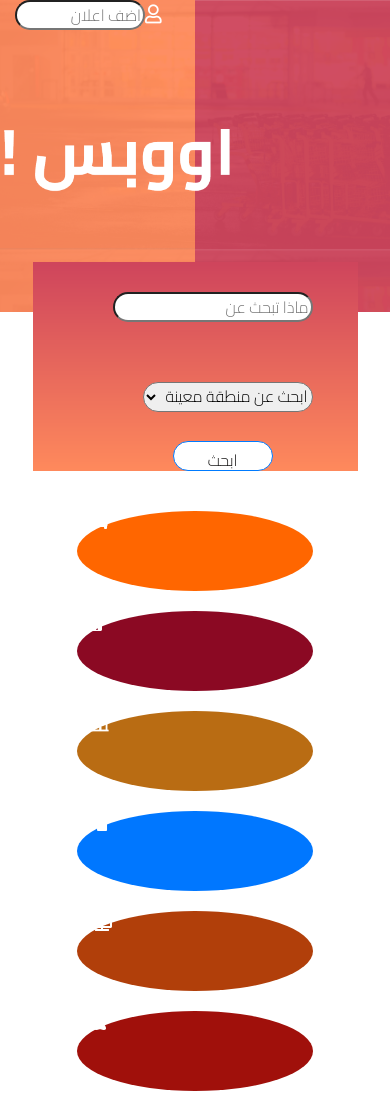
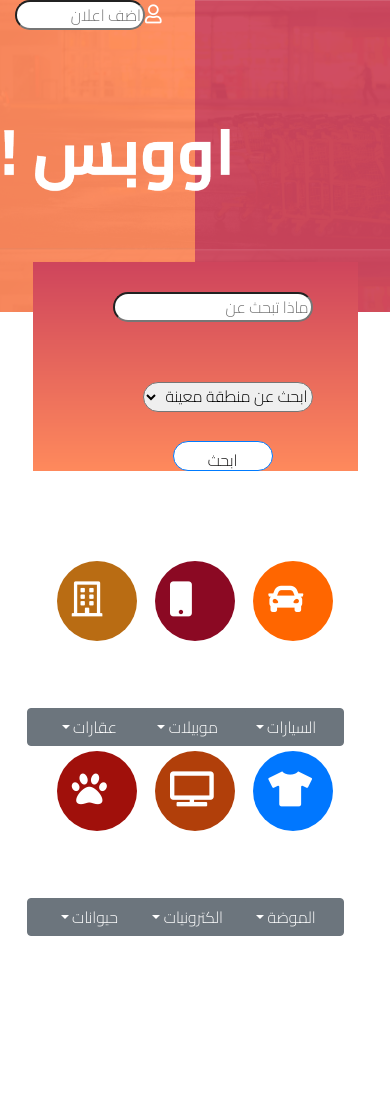
Before and after one commit to mohamedhamednour/site_opss, a plain HTML site: page index.html in a window 390 px wide. Shown: the top 1100 px of the page. Drawn offline with nearby package versions, Linux system fonts and the light colour scheme; a script that the page names is missing.

Commit message:
6 commit

```diff
--- a/assets/css/style.css
+++ b/assets/css/style.css
@@ -200,7 +200,25 @@ float: right;
     top: -130px;
 }
 .rounded-circle{
-    width: 80%;
+    width: 80px;
     height: 80px;
-    margin-bottom: 20px;
+    margin-bottom: 60px;
+    margin-top: 50px;
 }
+.dropdown{
+    top: 90px;
+    padding: 1% 9%;
+    left: 30px;
+
+
+}
+.dropdown-toggle{
+    width: 120px;
+
+}
+.-color{
+    font-size: 35px;
+    text-align: center;
+    margin-top: 20px;
+    margin-right: 1px;
+}
--- a/index.html
+++ b/index.html
@@ -46,14 +46,91 @@
              <div class="col-10 dw "  style="width: 800px;">
               <div class="container">
                   <div class="row ">
-                    <div style="background-color: rgb(255, 102, 0);" class="col-xl-1 col-md-2 col-sm-2 rounded-circle mx-auto "><i class="fas fa-car "></i> </div>
-                    <div style="background-color: rgb(139, 9, 35);" class="col-xl-1 col-md-2 col-sm-2 col-md-1 rounded-circle mx-auto"><i class="fas fa-mobile  white-color"></i></div>
-                    <div style="background-color: rgb(185, 108, 19);" class="col-xl-1 col-md-2 col-sm-2  rounded-circle mx-auto"><i class="far fa-building  -color"></i> </div>
-                    <div style="background-color: rgb(0, 119, 255);" class="col-xl-1 col-md-2 col-sm-2 rounded-circle mx-auto"><i class="fas fa-tshirt  "></i></div>
-                    <div style="background-color: rgb(177, 63, 10);" class="col-xl-1 col-md-2 col-sm-2 rounded-circle mx-auto ">
-                      <i class="fas fa-tv  white-color"></i>
+                    <div style="background-color: rgb(255, 102, 0);" class="col-xl-1 col-md-2 col-sm-2 rounded-circle mx-auto "><i class="fas fa-car  -color"></i> <br>
+                      <div class="dropdown">
+                      <a class="btn btn-secondary dropdown-toggle" href="#" role="button" id="dropdownMenuLink" data-toggle="dropdown" aria-haspopup="true" aria-expanded="false">
+                        السيارات
+                      </a>
+
+                      <div class="dropdown-menu" aria-labelledby="dropdownMenuLink">
+                        <a class="dropdown-item" href="#">Action</a>
+                        <a class="dropdown-item" href="#">Another action</a>
+                        <a class="dropdown-item" href="#">Something else here</a>
+                      </div>
+                    </div></div>
+                    <div style="background-color: rgb(139, 9, 35);" class="col-xl-1 col-md-2 col-sm-12  rounded-circle mx-auto"><i class="fas fa-mobile  -color"></i>
+                      <br>
+                      <div class="dropdown">
+                      <a class="btn btn-secondary dropdown-toggle" href="#" role="button" id="dropdownMenuLink" data-toggle="dropdown" aria-haspopup="true" aria-expanded="false">
+                  موبيلات
+                      </a>
+
+                      <div class="dropdown-menu" aria-labelledby="dropdownMenuLink">
+                        <a class="dropdown-item" href="#">Action</a>
+                        <a class="dropdown-item" href="#">Another action</a>
+                        <a class="dropdown-item" href="#">Something else here</a>
+                      </div>
+                    </div>
+                    </div>
+                    <div style="background-color: rgb(185, 108, 19);" class="col-xl-1 col-md-2 col-sm-12  rounded-circle mx-auto"><i class="far fa-building  -color"></i>
+                      <br>
+                      <div class="dropdown">
+                      <a class="btn btn-secondary dropdown-toggle" href="#" role="button" id="dropdownMenuLink" data-toggle="dropdown" aria-haspopup="true" aria-expanded="false">
+                        عقارات
+                      </a>
+
+                      <div class="dropdown-menu" aria-labelledby="dropdownMenuLink">
+                        <a class="dropdown-item" href="#">Action</a>
+                        <a class="dropdown-item" href="#">Another action</a>
+                        <a class="dropdown-item" href="#">Something else here</a>
+                      </div>
+                    </div>
+                    </div>
+                    <div style="background-color: rgb(0, 119, 255);" class="col-xl-1 col-md-2 col-sm-12 rounded-circle mx-auto"><i class="fas fa-tshirt  -color "></i>
+                      <br>
+                      <div class="dropdown">
+                      <a class="btn btn-secondary dropdown-toggle" href="#" role="button" id="dropdownMenuLink" data-toggle="dropdown" aria-haspopup="true" aria-expanded="false">
+                        الموضة
+                      </a>
+
+                      <div class="dropdown-menu" aria-labelledby="dropdownMenuLink">
+                        <a class="dropdown-item" href="#">Action</a>
+                        <a class="dropdown-item" href="#">Another action</a>
+                        <a class="dropdown-item" href="#">Something else here</a>
+                      </div>
+                    </div>
+
+                    </div>
+                    <div style="background-color: rgb(177, 63, 10);" class="col-xl-1 col-md-2 col-sm-12 rounded-circle mx-auto ">
+                      <i class="fas fa-tv  -color"></i>
+                      <br>
+                      <div class="dropdown">
+                      <a class="btn btn-secondary dropdown-toggle" href="#" role="button" id="dropdownMenuLink" data-toggle="dropdown" aria-haspopup="true" aria-expanded="false">
+                      الكترونيات
+                      </a>
+
+                      <div class="dropdown-menu" aria-labelledby="dropdownMenuLink">
+                        <a class="dropdown-item" href="#">Action</a>
+                        <a class="dropdown-item" href="#">Another action</a>
+                        <a class="dropdown-item" href="#">Something else here</a>
+                      </div>
+                    </div>
                    </div>
-                     <div style="background-color: rgb(160, 16, 11);" class="col-xl-1 col-md-2 col-sm-2 rounded-circle mx-auto"><i class="fas fa-paw  -color"></i></div><br><br>
+                     <div style="background-color: rgb(160, 16, 11);" class="col-xl-1 col-md-2 col-sm-12 rounded-circle mx-auto"><i class="fas fa-paw  -color"></i>
+                      <br>
+                      <div class="dropdown">
+                      <a class="btn btn-secondary dropdown-toggle" href="#" role="button" id="dropdownMenuLink" data-toggle="dropdown" aria-haspopup="true" aria-expanded="false">
+                        حيوانات
+                      </a>
+
+                      <div class="dropdown-menu" aria-labelledby="dropdownMenuLink">
+                        <a class="dropdown-item" href="#">Action</a>
+                        <a class="dropdown-item" href="#">Another action</a>
+                        <a class="dropdown-item" href="#">Something else here</a>
+                      </div>
+                    </div></div>
+
+                    </div><br><br>
 
 
                               </div>
@@ -62,9 +139,7 @@
 
 
                        <br>
-                       <div class="col-sm-12 col-xl-12 col-xs-12">
-                        <iframe width="300" height="315" style="display: block;margin-left: auto;margin-right: auto;" src="https://www.youtube.com/embed/81RxF4GW5UE" frameborder="0" allow="accelerometer; autoplay; clipboard-write; encrypted-media; gyroscope; picture-in-picture" allowfullscreen></iframe>
-                       </div>
+
         <br>
 
 <!-- This cards-->
```
